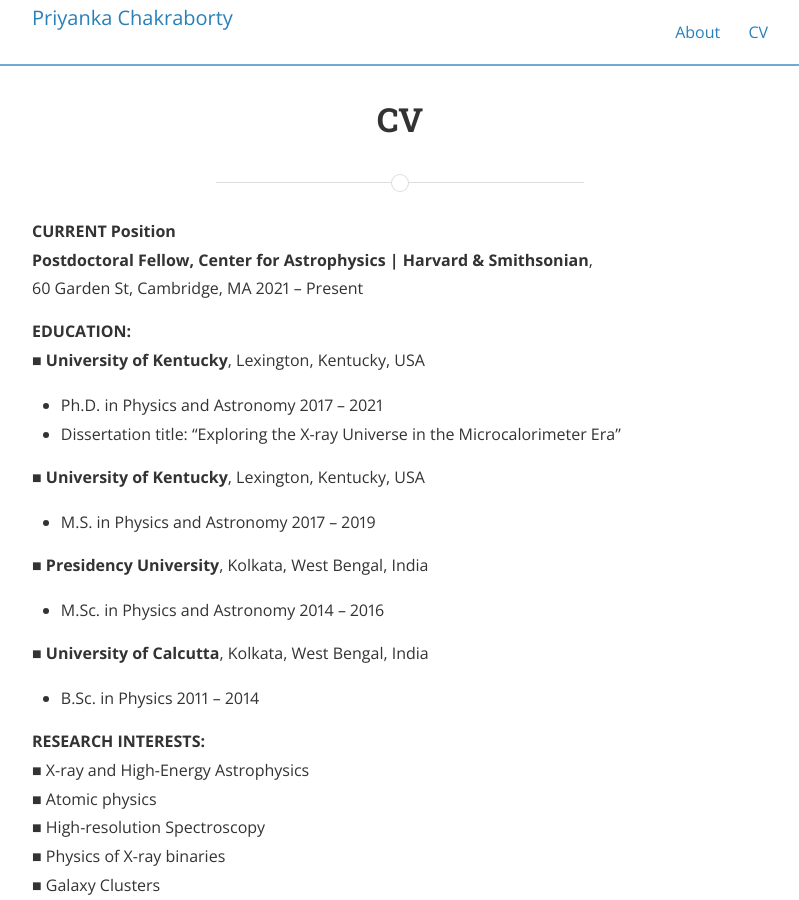
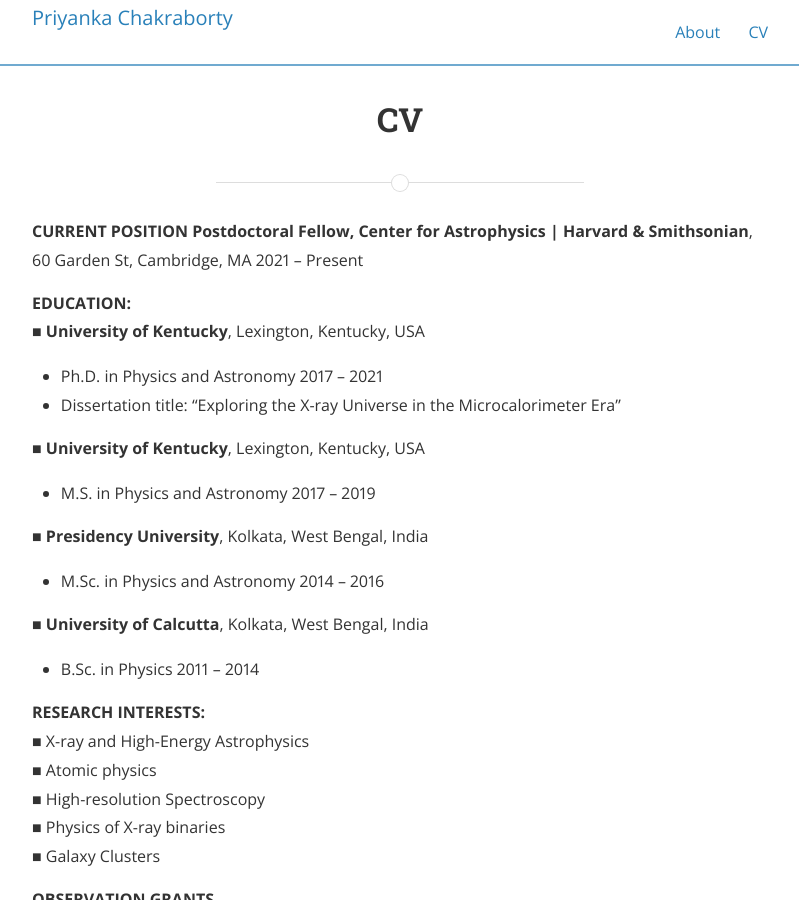
Before and after one commit to priyaastro/priyaastro.github.io, a Jekyll site: the page built from posts.md, in a window 1280 px wide and 900 px high. Shown: the whole window, without its empty margins (240-1039 px from the left). Built offline with Jekyll 4.4.1, drawn with Linux system fonts in a browser that asks for light colours; nearby versions of some CDN libraries.

```diff
--- a/posts.md
+++ b/posts.md
@@ -6,7 +6,7 @@ main_nav: true
 ---
 
 
-**CURRENT Position
+**CURRENT POSITION
 Postdoctoral Fellow, Center for Astrophysics | Harvard & Smithsonian**,
 60 Garden St, Cambridge, MA 2021 – Present
 
```
